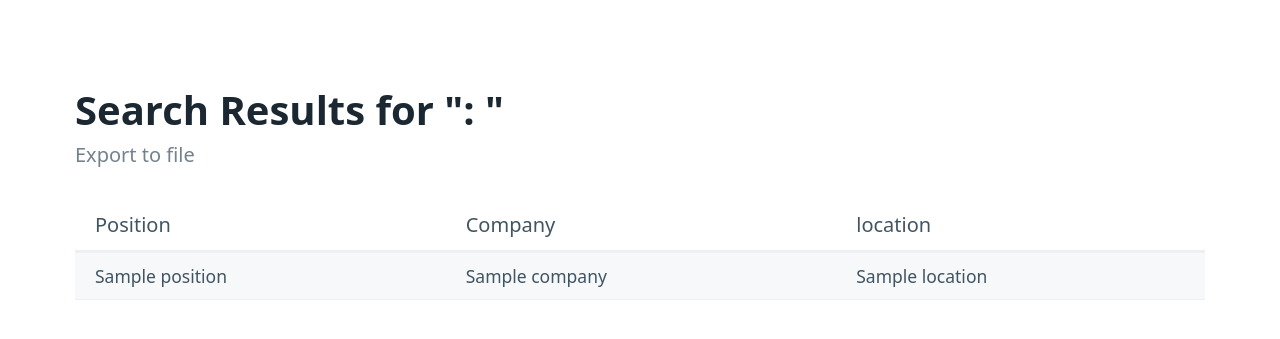
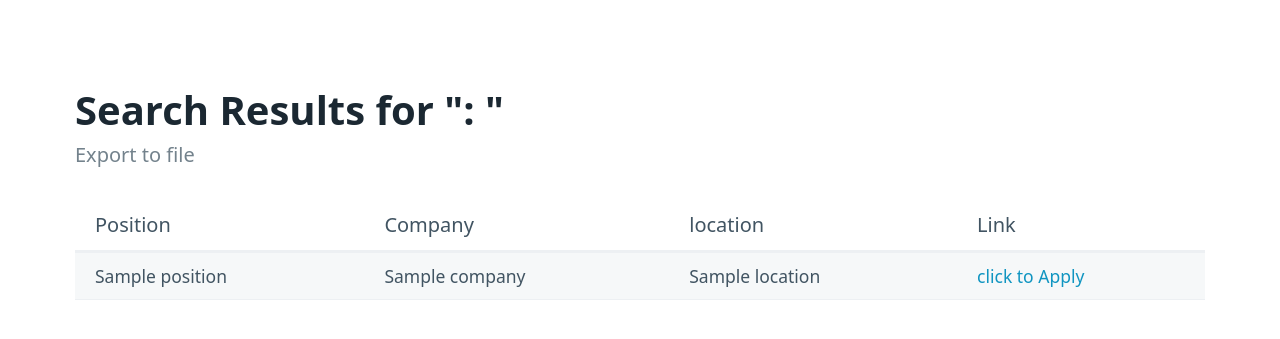
Before and after one commit to Nine1ll/Python_algorithm, a Flask app: template nomad_coder/templates/search.html in a window 1280 px wide. Shown: the top 339 px of the page. Run offline with Flask 2, Linux system fonts and the light colour scheme; the template is opened without the code that fills it: most values are stand-ins (such as "Sample title", 1, 10 or a date in 2020).

Commit message:
홈페이지에서 link 볼 수 있게 추가

```diff
--- a/nomad_coder/templates/search.html
+++ b/nomad_coder/templates/search.html
@@ -20,7 +20,7 @@
                     <th>Position</th>
                     <th>Company</th>
                     <th>location</th>
-<!--                     <th>Link</th> -->
+                    <th>Link</th>
                 </tr>
             </thead>
             <tbody>
@@ -29,6 +29,7 @@
                     <td>{{job.position}}</td>
                     <td>{{job.company}}</td>
                     <td>{{job.location}}</td>
+                    <td><a href={{job.link}}>click to Apply</a></td>
 <!--         <td><a href="{{job.link}}" target="_blank">Apply now &rarr;</a></td> -->
                 </tr>
                 {% endfor %}
```
